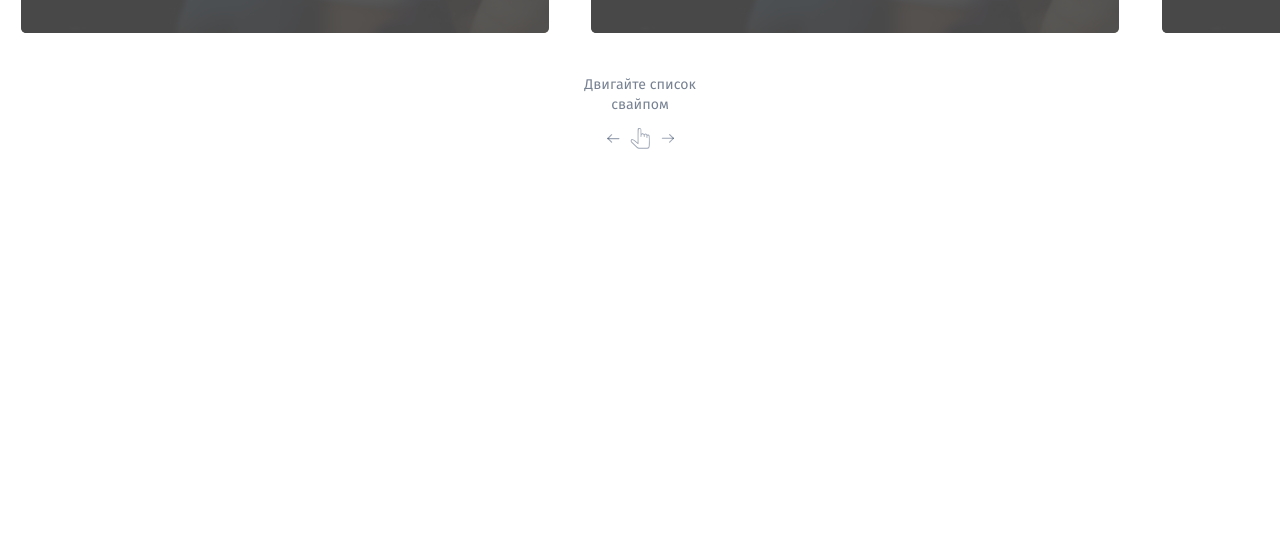
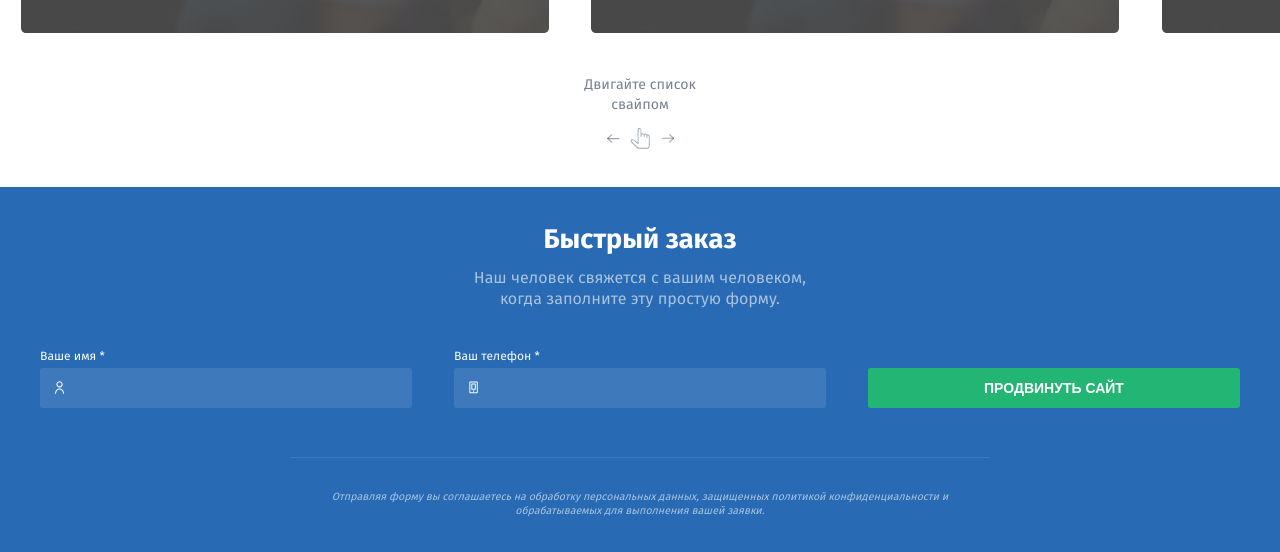
Before and after one commit to gromimol/akudinov, a plain HTML site: page index.html in a window 1280 px wide. Shown: the part 4807-5359 px from the top of the page. Before the commit the page ends 4994 px from the top, so only its background shows below. Drawn offline with nearby package versions, Linux system fonts and the light colour scheme.

Commit message:
quick-order

```diff
--- a/index.html
+++ b/index.html
@@ -2158,7 +2158,66 @@
 					</div>
 					<!-- /.tab-content -->
 				</div>
-
+			</section>
+
+			<section class="quick-order section blue-bg">
+				<div class="container container--lt">
+					<div class="block-title block-title--white">
+						<h2 class="block__name">
+							Быстрый заказ
+						</h2>
+						<p class="block__descr">
+							Наш человек свяжется с вашим человеком, <br>когда заполните эту простую форму.
+						</p>
+					</div>
+
+					<div class="quick-order-form">
+						<form action="#">
+							<div class="order-form__row flex flex--between">
+								<div class="order-form__item">
+									<div class="input-wrapper">
+										<span class="input__title">
+											Ваше имя *
+										</span>
+										<div class="input__container flex flex--center">
+											<span class="ico">
+												<svg>
+													<use xlink:href="#svg-user"></use>
+												</svg>
+											</span>
+											<input type="text" class="input">
+										</div>
+									</div>
+								</div>
+
+
+								<div class="order-form__item">
+									<div class="input-wrapper">
+										<span class="input__title">
+											Ваш телефон *
+										</span>
+										<div class="input__container flex flex--center">
+											<span class="ico">
+												<svg>
+													<use xlink:href="#svg-phone"></use>
+												</svg>
+											</span>
+											<input type="text" class="input">
+										</div>
+									</div>
+								</div>
+								<div class="order-form__item">
+									<input type="submit" class="btn btn--green btn--full btn--lg" value="ПРОДВИНУТЬ САЙТ">
+								</div>
+							</div>
+						</form>
+					</div>
+					<div class="form__notice">
+						Отправляя форму вы соглашаетесь на <a href="#">обработку персональных данных</a>,
+						защищенных <a href="#">политикой конфиденциальности</a> и обрабатываемых
+						для выполнения вашей заявки.
+					</div>
+				</div>
 			</section>
 
 		</main>
--- a/sass/_media.scss
+++ b/sass/_media.scss
@@ -303,6 +303,15 @@
 	.stages .slider-tips{
 		display: flex;
 	}
+	.order-form__row{
+		flex-wrap: wrap;
+	}
+	.order-form__item{
+		width: 100%;
+	}
+	.quick-order .form__notice{
+		font-size: 12px;
+	}
 }
 /*1024*/
 
@@ -485,6 +494,12 @@
 	.block__name{
 		font-size: 16px;
 	}
+	.quick-order .form__notice{
+		padding: 30px 0 0;
+	}
+	.order-form__item{
+		margin-bottom: 15px;
+	}
 }
 /*568*/
 
--- /dev/null
+++ b/sass/_quick-order.scss
@@ -0,0 +1,50 @@
+/*quick-order*/
+.quick-order{
+	.form__notice{
+		font-size: .75em;
+		color: rgba(#fff, .6);
+		max-width: 700px;
+		margin: 2em auto 0;
+		padding: 3em 3em 0;
+		border-top: 1px solid #3d79bb;
+		a{
+			color: rgba(#fff, .6);
+			&:hover{
+				color: #fff;
+			}
+		}
+	}
+}
+.order-form__row{
+	align-items: flex-end;
+}
+.order-form__item{
+	width: 31%;
+	margin-bottom: 2em;
+	.input-wrapper{
+		margin-bottom: 0;
+	}
+	.input__title{
+		color: #fff;
+		font-size: 12px;
+	}
+	.input__container{
+		background-color: #3d79bb;
+		border: none;
+		height: 40px;
+		font-size: 15px;
+	}
+	.input{
+		background-color: #3d79bb;
+		color: #fff;
+		font-weight: 700;
+		font-size: 15px;
+	}
+	.input__container .ico{
+		color: #fff;
+	}
+	.btn{
+		padding: 0;
+		height: 40px;
+	}
+}
--- a/sass/style.scss
+++ b/sass/style.scss
@@ -13,5 +13,6 @@
 @import 'offers';
 @import 'stages';
 @import 'case';
+@import 'quick-order';
 @import 'footer';
 @import 'media';
```
Also changed, not shown: css/style.css, 1 other file.
